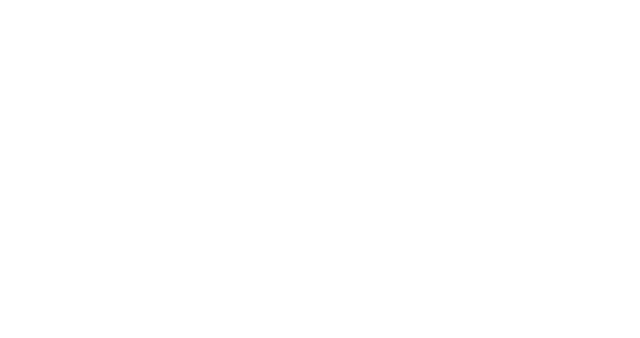
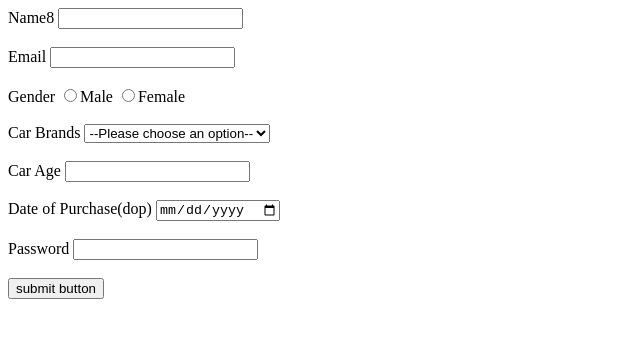
Before and after one commit to acciojob/car-insurance-form-Ashu300, a website: page main.html in a window 1280 px wide. Shown: the whole page, without its empty margins (0-640 px from the left). Drawn offline with Linux system fonts and the light colour scheme.

Commit message:
created a submission

```diff
--- a/main.html
+++ b/main.html
@@ -7,7 +7,44 @@
 </head>
 
 <body>
-	<!-- the entire body must be written by student -->
+	 <form method="post">
+        <div>
+            <label for="name">Name8</label>
+            <input type="text" id="name">
+        </div><br>
+        <div>
+            <label for="email"> Email</label>
+            <input type="text" id="email" required>
+        </div><br>
+        <div>
+            <label for="Gender"> Gender</label>
+            <input type="radio" id="gender_m" required name="gender" >Male
+            <input type="radio" id="gender_f" required name="gender">Female
+        </div><br>
+        <div>
+            <label for="cars"> Car Brands</label>
+            <select name="cars" id="cars" >
+                <option value="Please choose an option">--Please choose an option--</option>
+
+            <option value="BMW">BMW</option>
+            <option value="Audi">Audi</option>
+            <option value=" Mercedez"> Mercedez</option></select>
+        </div><br>
+        <div>
+            <label for="carage"> Car Age</label>
+            <input type="text"  id="carage" required>
+        </div><br>
+        <div>
+            <label for="dop"> Date of Purchase(dop)</label>
+            <input type="date"  id="dop" required>
+        </div><br>
+
+        <div>
+            <label for="password">Password</label>
+            <input type="text" id="password" required>
+        </div><br>
+       <div> <button type="submit" id="submit" value="Submit">submit button</div>
+        </form>
     <script type="text/javascript" src="./script.js">
 </script>
 
```
